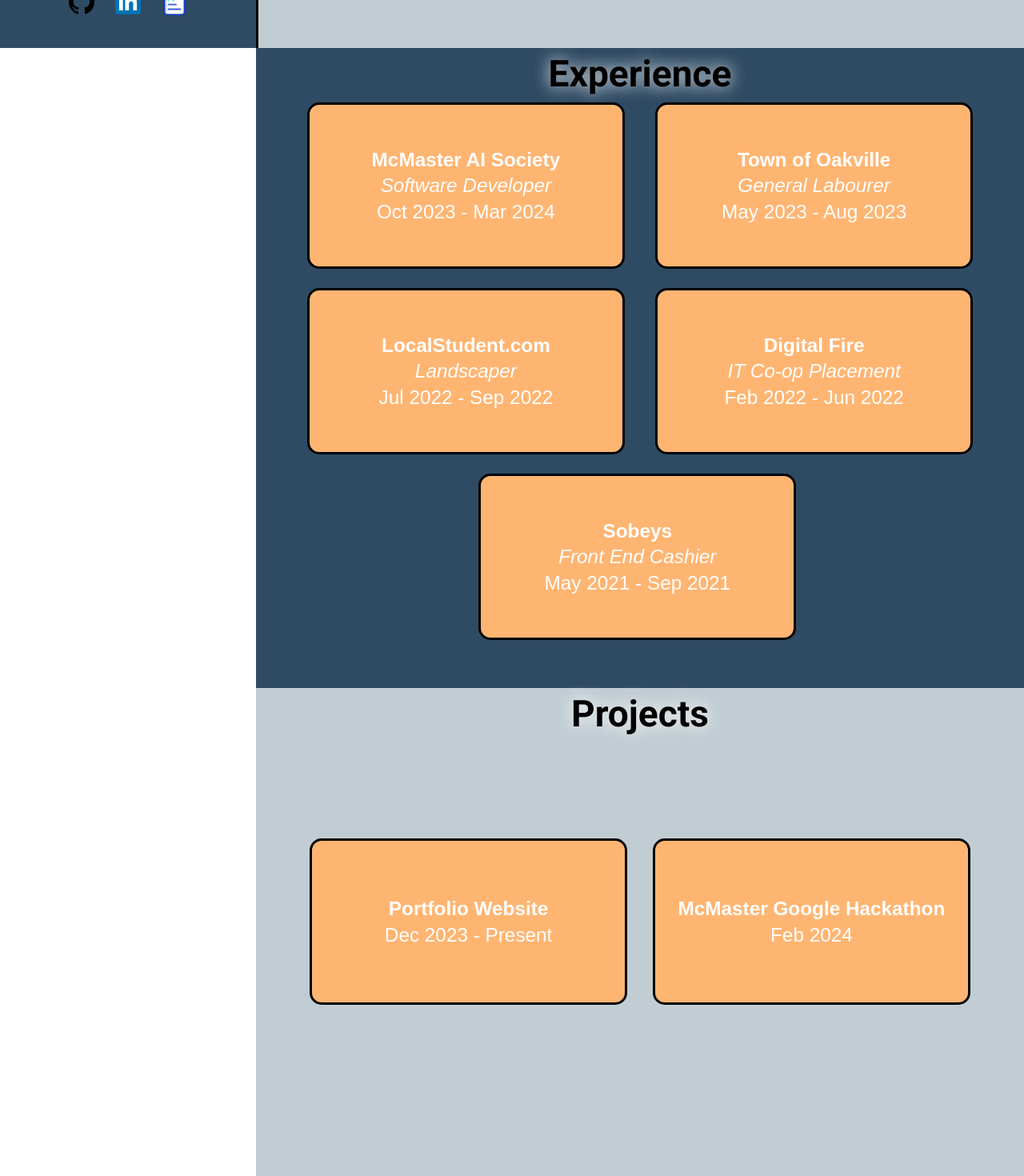
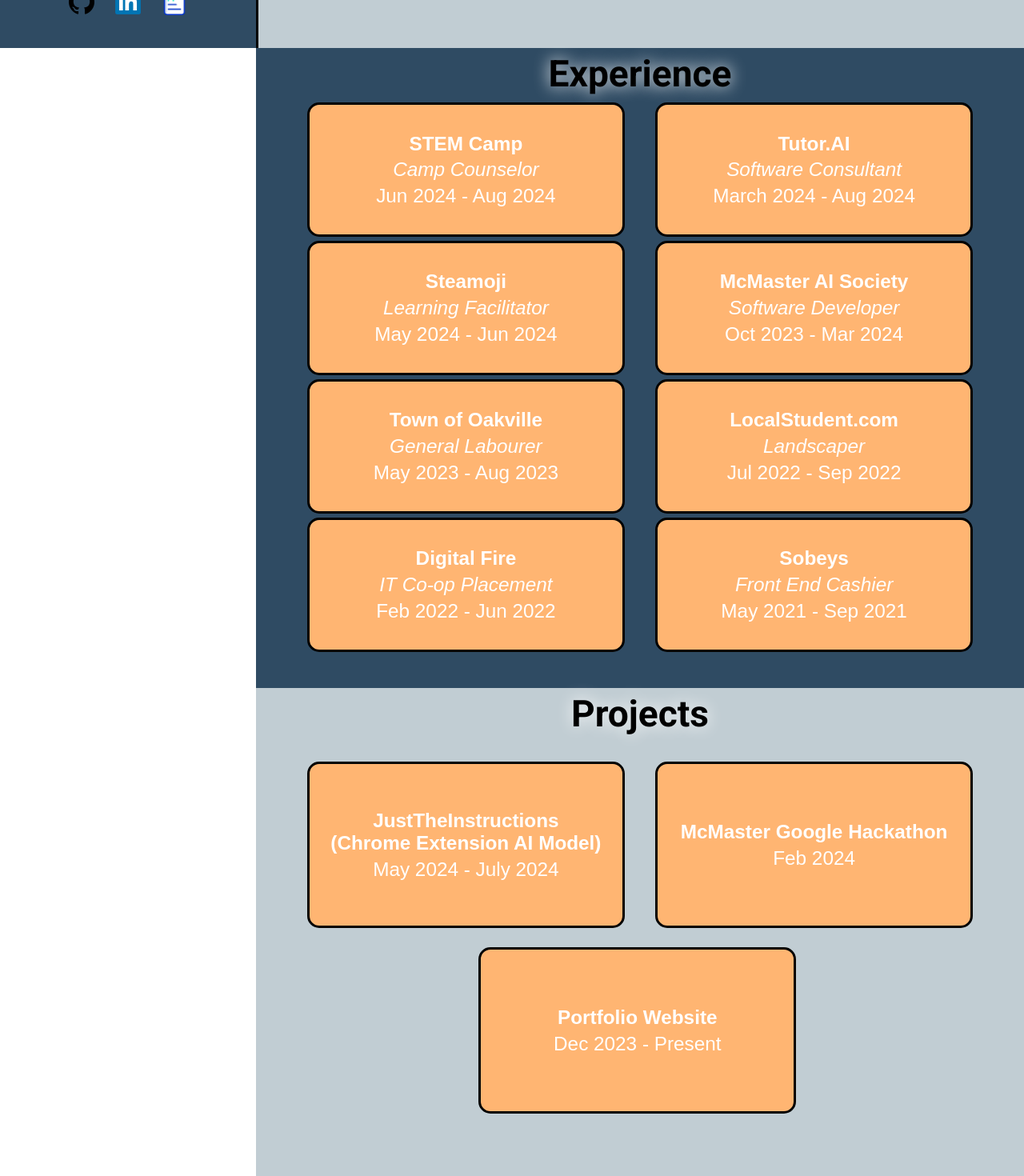
Before and after one commit to IainMac32/Website, a React (Create React App) app: page / in a window 1280 px wide. Shown: the part 740-2210 px from the top of the page at 80% size. Built offline with nearby package versions, Linux system fonts and the light colour scheme.

Commit message:
updated jobs

```diff
--- a/src/App.js
+++ b/src/App.js
@@ -172,6 +172,60 @@
 
 
 
+const Button4 = styled.button`
+  box-sizing: border-box;
+  position: relative;
+  position: relative;
+  background-color: ${(props) => theme[props.theme].default};
+  color: white;
+  border-radius: 15px;
+  outline: 0;
+  cursor: pointer;
+  border-style:none;
+  border: 3px solid black; /* Add a black border */
+  transition: ease background-color 250ms, ease transform 250ms;
+  display: flex;
+  flex-direction: column; /* To display company and years vertically */
+  justify-content: center;
+  align-items: center;
+  white-space: nowrap; /* Prevents wrapping to new lines */
+
+  &:hover {
+    background-color: ${(props) => theme[props.theme].hover};
+    transform: scale(1.03);
+  }
+
+  .company {
+    font-weight: bold;
+  }
+
+  .position {
+    font-style: italic; /* Adjust styles for the position text */
+    margin-top: 0.2em;
+  }
+
+  .years {
+    font-size: 1em;
+    margin-top: 0.2em;
+  }
+
+  box-sizing: border-box; /* Include padding and border in the total width */
+  ${(props) => props.customStyles}
+
+  @media (min-width: 768px) {
+    width: 31vw;
+    font-size: 1.9vw;
+    height: 21vh;
+
+  }
+
+  @media (max-width: 768px) {
+    width: 100%;
+    margin: 10px;
+    font-size: 2.0vh;
+    padding: 3vh 15%;
+  }
+`;
 
 
 
@@ -473,12 +527,70 @@
 
 
         <ButtonContainer>
-          <Button2
+
+        <Button4
           theme="orange"
           customStyles={{
             marginLeft: '5.0vw',
             marginRight: '0%',
-            marginBottom: '2.5%',
+            marginBottom: '0.5%',
+
+          }}
+            onClick={() => openJobModal({
+            company: 'STEM Camp',
+            position: 'Camp Counselor',
+            years: ' Jun 2024 - Aug 2024',
+            duties: "Taught kids ages 5-12 how to code in Python and block languages and led a STEM-themed curriculum with inquiry-based learning. \n\nConstantly communicated within a small team of 6 about kids' safety and STEM activities."
+          })}>
+            <span className="company">STEM Camp</span>
+            <span className="position">Camp Counselor</span>
+            <span className="years"> Jun 2024 - Aug 2024</span>
+          </Button4>
+
+        <Button4
+          theme="orange"
+          customStyles={{
+            marginLeft: '0%',
+            marginRight: '5.0vw',
+            marginBottom: '0.5%',
+
+          }}
+            onClick={() => openJobModal({
+            company: 'Tutor.AI',
+            position: 'Software Consultant',
+            years: 'March 2024 - Aug 2024',
+            duties: 'Reviewed the backend code of a start up company that created an AI website to match tutors and students within schools. \n\nThe backend Python program included Vectorization, Vector Databases, and Matching Algorithms which I all gave feedback on while also consistently communicating and working with the small team leading the project to achieve optimal code.'
+          })}>
+            <span className="company">Tutor.AI</span>
+            <span className="position">Software Consultant</span>
+            <span className="years">March 2024 - Aug 2024</span>
+          </Button4>
+
+        <Button4
+          theme="orange"
+          customStyles={{
+            marginLeft: '5.0vw',
+            marginRight: '0%',
+            marginBottom: '0.5%',
+
+          }}
+            onClick={() => openJobModal({
+            company: 'Steamoji',
+            position: 'Learning Facilitator',
+            years: 'May 2024 - Jun 2024',
+            duties: 'Helped kids ages 5-14 learn about scratch coding, 3D printing, animation, photo editing, and problem solving techniques. /n/nImproved leadership skills through guiding and teaching up to 10 kids at a time in a fast-paced environment.'
+          })}>
+            <span className="company">Steamoji</span>
+            <span className="position">Learning Facilitator</span>
+            <span className="years">May 2024 - Jun 2024</span>
+          </Button4>
+
+          <Button4
+          theme="orange"
+          customStyles={{
+            marginLeft: '0',
+            marginRight: '5.0vw',
+            marginBottom: '0.5%',
 
           }}
             onClick={() => openJobModal({
@@ -490,13 +602,13 @@
             <span className="company">McMaster AI Society</span>
             <span className="position">Software Developer</span>
             <span className="years">Oct 2023 - Mar 2024</span>
-          </Button2>
+          </Button4>
 
-          <Button2 theme="orange"
+          <Button4 theme="orange"
           customStyles={{
-            marginLeft: '0%',
-            marginRight: '5.0vw',
-            marginBottom: '2.5%',
+            marginLeft: '5.0vw',
+            marginRight: '0',
+            marginBottom: '0.5%',
           }}
           onClick={() => openJobModal({
             company: 'Town of Oakville',
@@ -507,13 +619,13 @@
             <span className="company">Town of Oakville</span>
             <span className="position">General Labourer</span>
             <span className="years">May 2023 - Aug 2023</span>
-          </Button2>
+          </Button4>
 
-          <Button2 theme="orange"
+          <Button4 theme="orange"
           customStyles={{
-            marginLeft: '5vw',
-            marginRight: '0%',
-            marginBottom: '0%',
+            marginLeft: '0',
+            marginRight: '5.0vw',
+            marginBottom: '0.5%',
           }}
           onClick={() => openJobModal({
             company: 'LocalStudent.com',
@@ -524,12 +636,12 @@
             <span className="company">LocalStudent.com</span>
             <span className="position">Landscaper</span>
             <span className="years">Jul 2022 - Sep 2022</span>
-          </Button2>
+          </Button4>
 
-          <Button2 theme="orange"
+          <Button4 theme="orange"
           customStyles={{
-            marginLeft: '0%',
-            marginRight: '5vw',
+            marginLeft: '5.0vw',
+            marginRight: '0',
             marginBottom: '0%',
           }}
           onClick={() => openJobModal({
@@ -541,14 +653,14 @@
             <span className="company">Digital Fire</span>
             <span className="position">IT Co-op Placement</span>
             <span className="years">Feb 2022 - Jun 2022</span>
-          </Button2>
+          </Button4>
 
-          <Button2 theme="orange"
+          <Button4 theme="orange"
           customStyles={{
-            marginLeft: '29%',
-            marginRight: '0%',
+            marginLeft: '0%',
+            marginRight: '5.0vw',
             marginBottom: '0%',
-            marginTop: '2.5%',
+            marginTop: '0%',
 
           }}
           onClick={() => openJobModal({
@@ -560,7 +672,7 @@
             <span className="company">Sobeys</span>
             <span className="position">Front End Cashier</span>
             <span className="years">May 2021 - Sep 2021</span>
-          </Button2>
+          </Button4>
         </ButtonContainer>
 
         <JobModal isOpen={jobModalOpen} onClose={closeJobModal} jobInfo={selectedJob} />
@@ -581,13 +693,51 @@
         <StyledH1>Projects</StyledH1>
 
         <ButtonContainer>
+        <Button2
+            theme="orange"
+            customStyles={{
+              marginLeft: '5vw',
+              marginRight: '0%',
+              marginBottom: '0%',
+              marginTop: '2.5%',
+            }}
+            onClick={() => openJobModal({
+              company: 'JustTheInstructions (Chrome Extension AI Model)',
+              position: 'GitHub',
+              years: 'May 2024 - July 2024',
+              duties: 'Programmed in Python, JS, HTML, and JSON to create an AI Chrome extension that filters unnecessary text from recipe/DIY websites. \n\nThe process included learning about how to train an AI model using public data which was used to filter websites as well as Google’s extension system so that we could create a simple-looking product for anyone to use.',
+              githubLink: 'https://github.com/IainMac32/JustTheInstruction',
+            })}>
+            <span className="company">JustTheInstructions<br></br>(Chrome Extension AI Model)</span>
+            <span className="years">May 2024 - July 2024</span>
+          </Button2>
+
           <Button2
             theme="orange"
             customStyles={{
-              marginLeft: '0%',
+              marginLeft: '0&',
+              marginRight: '5vw',
+              marginBottom: '0%',
+              marginTop: '2.5%',
+            }}
+            onClick={() => openJobModal({
+              company: 'McMaster Google Hackathon',
+              position: 'DevPost',
+              years: 'Dec 2023',
+              duties: 'Finished 1st place in the Google Developer Student Clubs McMaster Hackathon Equality and Accessibility category.\n\nThis was my first hackathon, and it was a fantastic experience. It lasted 26 hours and had over 175 participants. The hackathon required incorporating at least one Google technology and contributing to one of the 17 United Nations Sustainable Development Goals.\n\n Our project, SparkSlides, automates slideshow creation using Google and other technologies such as Google Slides, Google Drive, and Google Image Search APIs, as well as Open AIs WhisperAI and GPT-4. Users input a topic and receive a fully formatted presentation with titles, jot notes and images.',
+              githubLink: 'https://devpost.com/software/sparkslides',
+            })}>
+            <span className="company">McMaster Google Hackathon</span>
+            <span className="years">Feb 2024</span>
+          </Button2>
+
+          <Button2
+            theme="orange"
+            customStyles={{
+              marginLeft: '29%',
               marginRight: '0%',
               marginBottom: '0%',
-              marginTop: '15vh',
+              marginTop: '2.5%',
             }}
             onClick={() => openJobModal({
               company: 'Portfolio Website',
@@ -600,24 +750,7 @@
             <span className="years">Dec 2023 - Present</span>
           </Button2>
 
-          <Button2
-            theme="orange"
-            customStyles={{
-              marginLeft: '2.5vw',
-              marginRight: '0%',
-              marginBottom: '0%',
-              marginTop: '15vh',
-            }}
-            onClick={() => openJobModal({
-              company: 'McMaster Google Hackathon',
-              position: 'DevPost',
-              years: 'Dec 2023',
-              duties: 'Finished 1st place in the Google Developer Student Clubs McMaster Hackathon Equality and Accessibility category.\n\nThis was my first hackathon, and it was a fantastic experience. It lasted 26 hours and had over 175 participants. The hackathon required incorporating at least one Google technology and contributing to one of the 17 United Nations Sustainable Development Goals.\n\n Our project, SparkSlides, automates slideshow creation using Google and other technologies such as Google Slides, Google Drive, and Google Image Search APIs, as well as Open AIs WhisperAI and GPT-4. Users input a topic and receive a fully formatted presentation with titles, jot notes and images.',
-              githubLink: 'https://devpost.com/software/sparkslides',
-            })}>
-            <span className="company">McMaster Google Hackathon</span>
-            <span className="years">Feb 2024</span>
-          </Button2>
+
 
         </ButtonContainer>
 
```
Also changed, not shown: 1 other file (tests, documents, lock files or other folders).
